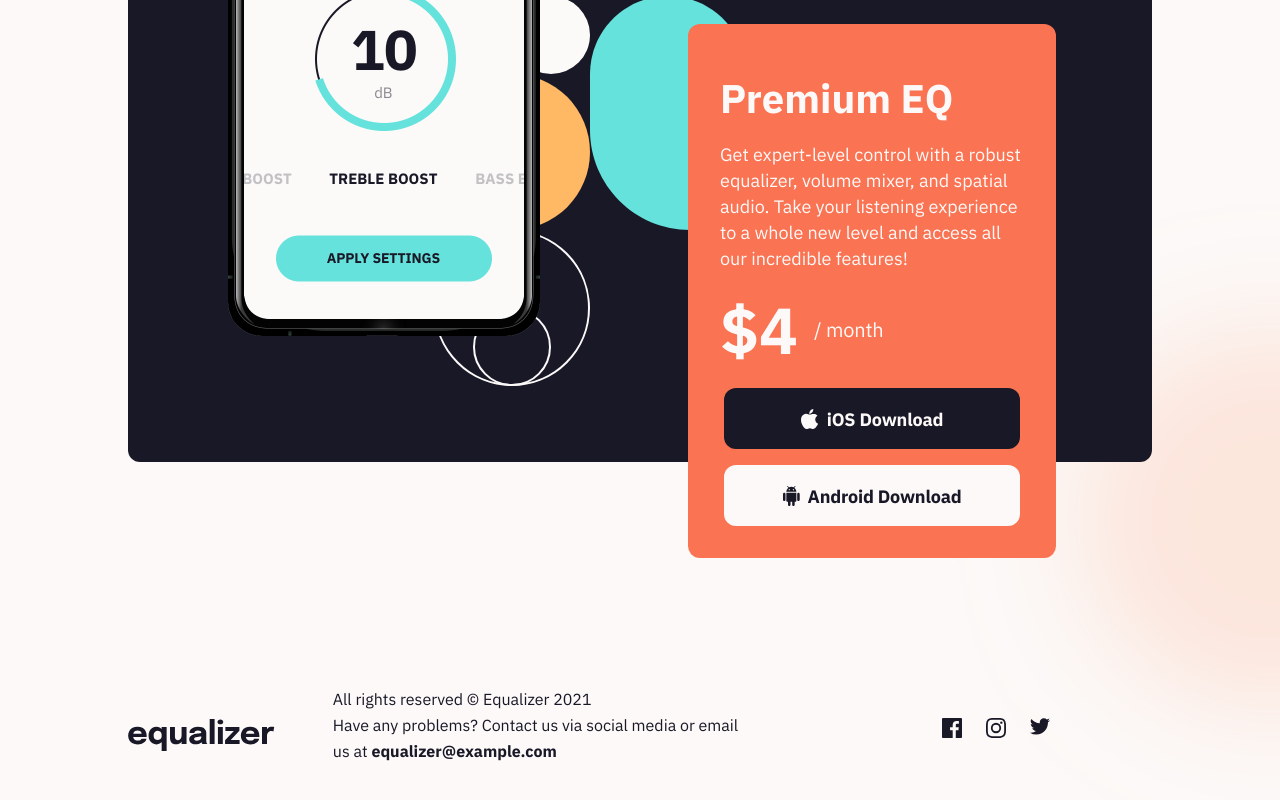
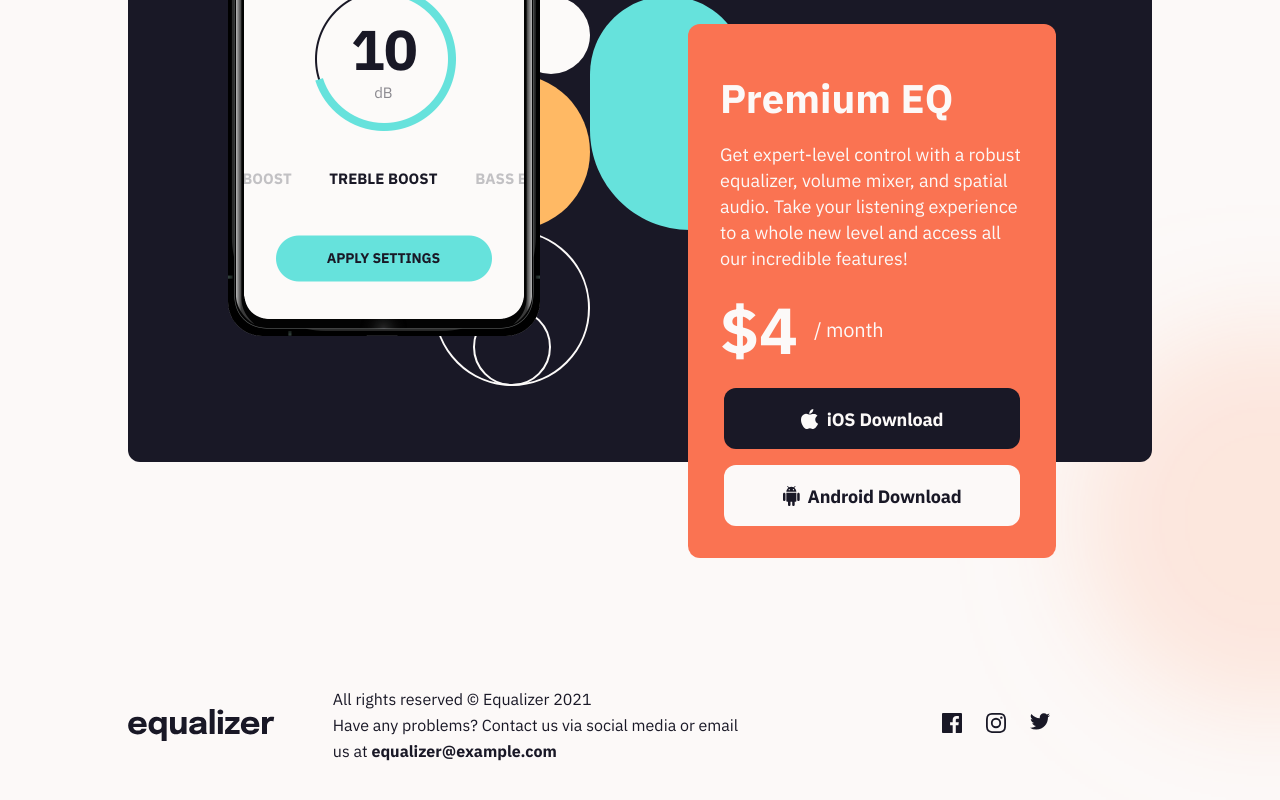
Before and after one commit to bradleyhop/frontend-mentor-equalizer, a Vue app: page / in a window 1280 px wide. Shown: the part 972-1772 px from the top of the page. Built offline with nearby package versions, Linux system fonts and the light colour scheme.

Commit message:
fix footer matter centering

```diff
--- a/src/components/EqFooter.vue
+++ b/src/components/EqFooter.vue
@@ -90,14 +90,19 @@ export default {
     margin: 8rem auto;
   }
 }
+.bottom-logo-container {
+  @include desktop-breakpoint {
+    width: 20%;
+    display: flex;
+  }
+}
 
 .logo-bottom {
   margin: 2rem 0;
-}
 
-.bottom-logo-container {
   @include desktop-breakpoint {
-    width: 20%;
+    margin: 0;
+    align-self: center;
   }
 }
 
@@ -125,6 +130,10 @@ export default {
   @include tablet-breakpoint {
     width: 70%;
   }
+
+  @include desktop-breakpoint {
+    margin: 0;
+  }
 }
 
 .contact-email {
@@ -144,6 +153,11 @@ export default {
   @include tablet-breakpoint {
     justify-content: flex-end;
     margin-top: 2rem;
+  }
+
+  @include desktop-breakpoint {
+    margin: 0;
+    align-self: center;
   }
 }
 
```
